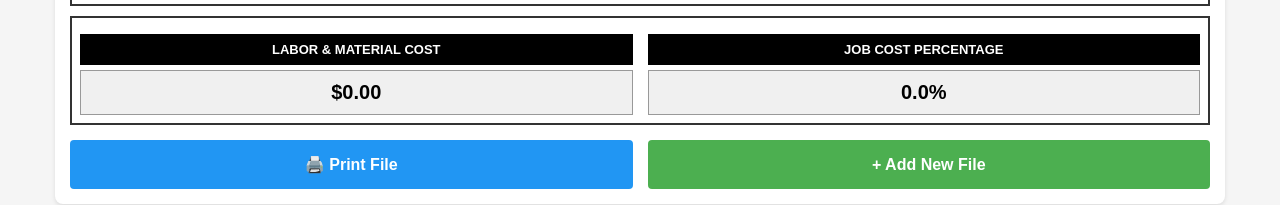
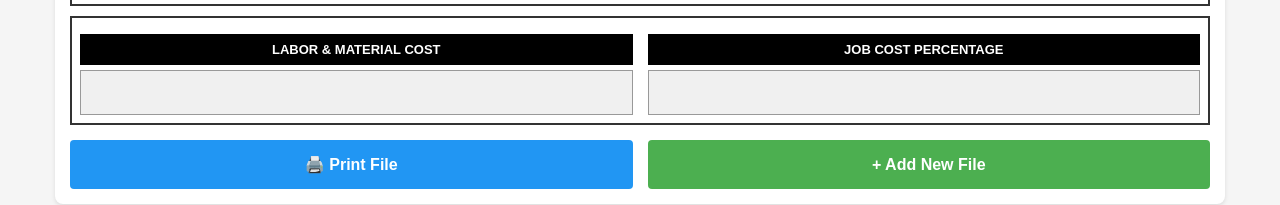
Before and after one commit to mikegyver777/BREAKDOWN-SHEET, a plain HTML site: page index.html in a window 1280 px wide. Shown: the part 960-1165 px from the top of the page. Drawn offline with Linux system fonts and the light colour scheme.

Commit message:
Update index.html

```diff
--- a/index.html
+++ b/index.html
@@ -151,6 +151,7 @@
             text-align: center;
             font-weight: bold;
             font-size: 20px;
+            min-height: 45px;
         }
 
         @media (max-width: 768px) {
@@ -419,11 +420,11 @@
             <div class="summary-section">
                 <div class="summary-item">
                     <div class="summary-label">LABOR & MATERIAL COST</div>
-                    <div class="summary-value" id="totalCost">$0.00</div>
+                    <div class="summary-value" id="totalCost"></div>
                 </div>
                 <div class="summary-item">
                     <div class="summary-label">JOB COST PERCENTAGE</div>
-                    <div class="summary-value" id="costPercentage">0.0%</div>
+                    <div class="summary-value" id="costPercentage"></div>
                 </div>
             </div>
         </div>
@@ -545,13 +546,18 @@
                 totalCost += value;
             });
 
-            document.getElementById('totalCost').textContent = '$' + totalCost.toFixed(2);
+            // Only display if there's actual data
+            if (totalCost > 0) {
+                document.getElementById('totalCost').textContent = '$' + totalCost.toFixed(2);
+            } else {
+                document.getElementById('totalCost').textContent = '';
+            }
 
-            if (contractAmount > 0) {
+            if (contractAmount > 0 && totalCost > 0) {
                 const percentage = (totalCost / contractAmount * 100).toFixed(1);
                 document.getElementById('costPercentage').textContent = percentage + '%';
             } else {
-                document.getElementById('costPercentage').textContent = '0.0%';
+                document.getElementById('costPercentage').textContent = '';
             }
         }
 
```
